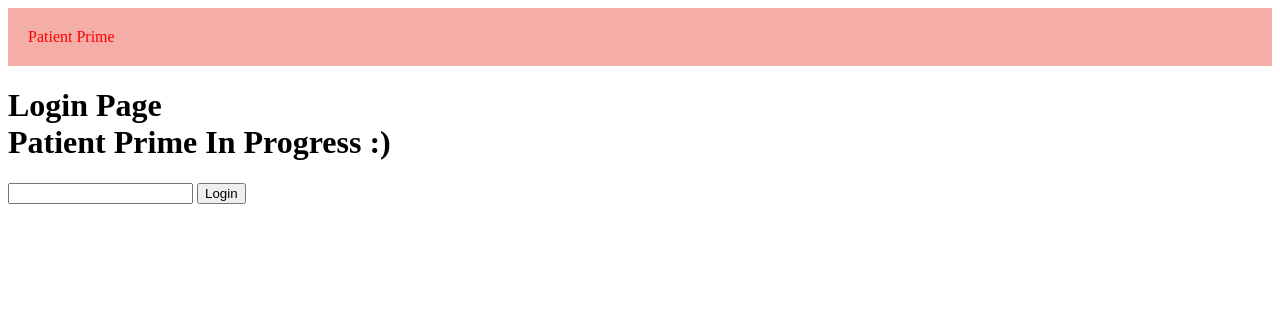
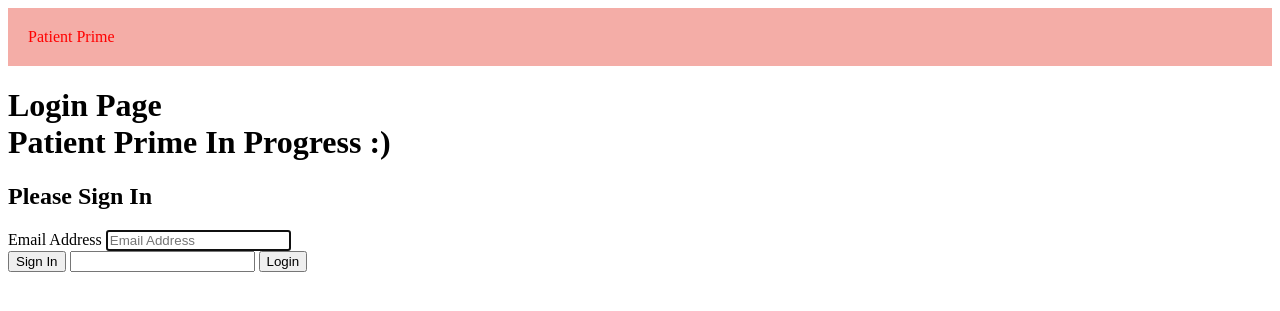
Before and after one commit to bukandu1/Patient-Prime, a Flask app: page / in a window 1280 px wide. Shown: the top 311 px of the page. Run offline with Flask 2, Linux system fonts and the light colour scheme.

Commit message:
Updated login page to receive user's email.

```diff
--- a/templates/login.html
+++ b/templates/login.html
@@ -8,7 +8,25 @@
     Patient Prime In Progress :)
     </h1>
 
-    <form action="/user-dashboard-copy">
+    <!-- <form action="/user-dashboard/username"> -->
+
+        <form class="form-signin" method="POST">
+
+        <h2 class="form-signin-heading">Please Sign In</h2>
+
+        <div class="form-group">
+            <label for="email-field" class="sr-only">Email Address</label>
+            <input type="email"
+                   name="email"
+                   class="form-control input-lg"
+                   placeholder="Email Address"
+                   required
+                   autofocus>
+        </div>
+
+        <button class="btn btn-lg btn-primary btn-block" type="submit">Sign In
+        </button>
+
         <input type="username" name="username">
         <input type="submit" name="submit" value="Login">
     </form>
```
